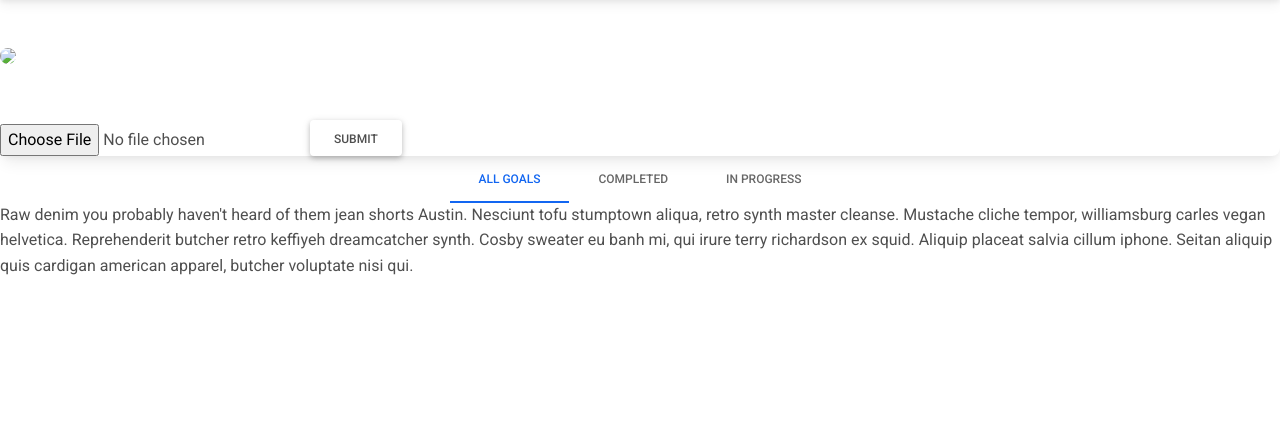
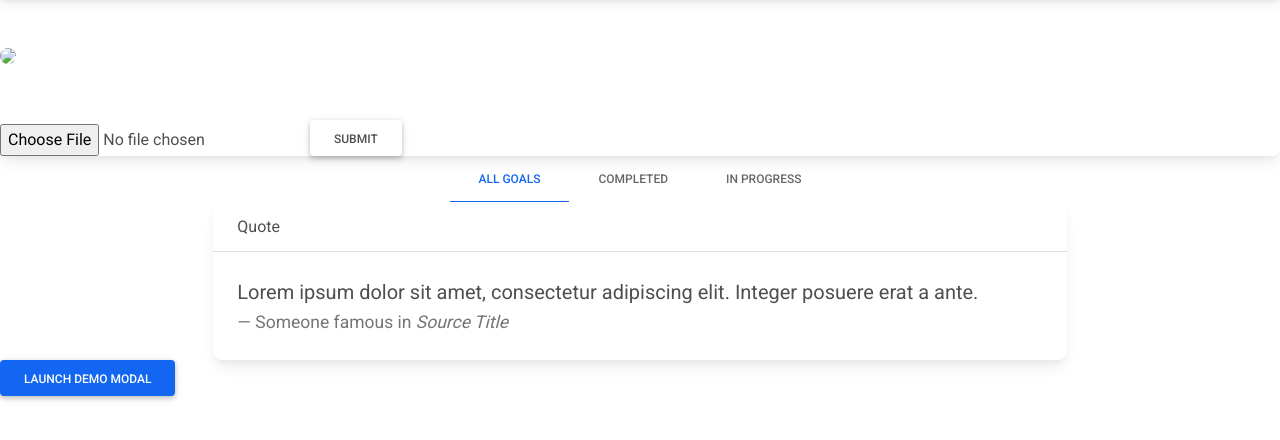
Before and after one commit to paullally/MS3, a Flask app: template templates/profile.html in a window 1280 px wide. Shown: the part 59-499 px from the top of the page. Run offline with Flask 2, Linux system fonts and the light colour scheme; the template is opened without the code that fills it, so the values that code supplies are empty; some libraries are stand-ins or nearby versions.

Commit message:
add function to create goals

```diff
--- a/app.py
+++ b/app.py
@@ -233,6 +233,27 @@
     return redirect(url_for('workouts', username=username))
 
 
+@app.route("/Add-Goal/<username>", methods=["GET", "POST"])
+def addgoal(username):
+    file = list(mongo.db.files.find({"id": session["user"]}))
+    username = mongo.db.users.find_one({"username": session["user"]})["username"]
+    if request.method == 'POST':
+        mongo.db.Goals.insert_one(
+            {
+                'user': session["user"],
+                "Date": date.today().strftime("%d/%m/%Y"),
+                'Title': request.form['Title'],
+                'Details': request.form['Details'],
+                'Completed': False
+            })
+    return redirect(url_for('profile', username=username,files=file))
+
+
+
+
+
+
+
 
 if __name__ == "__main__":
     app.run(host=os.environ.get("IP"),
--- a/templates/profile.html
+++ b/templates/profile.html
@@ -124,29 +124,78 @@
       </li>
     </ul>
     <div class="tab-content" id="myTabContent">
-      <div class="tab-pane fade show active" id="home" role="tabpanel" aria-labelledby="home-tab">Raw denim you
-        probably haven't heard of them jean shorts Austin. Nesciunt tofu stumptown aliqua, retro synth master
-        cleanse. Mustache cliche tempor, williamsburg carles vegan helvetica. Reprehenderit butcher retro
-        keffiyeh dreamcatcher synth. Cosby sweater eu banh mi, qui irure terry richardson ex squid. Aliquip
-        placeat salvia cillum iphone. Seitan aliquip quis cardigan american apparel, butcher voluptate nisi
-        qui.</div>
-      <div class="tab-pane fade" id="profile" role="tabpanel" aria-labelledby="profile-tab">Food truck fixie
-        locavore, accusamus mcsweeney's marfa nulla single-origin coffee squid. Exercitation +1 labore velit,
-        blog sartorial PBR leggings next level wes anderson artisan four loko farm-to-table craft beer twee.
-        Qui photo booth letterpress, commodo enim craft beer mlkshk aliquip jean shorts ullamco ad vinyl cillum
-        PBR. Homo nostrud organic, assumenda labore aesthetic magna delectus mollit. Keytar helvetica VHS
-        salvia yr, vero magna velit sapiente labore stumptown. Vegan fanny pack odio cillum wes anderson 8-bit,
-        sustainable jean shorts beard ut DIY ethical culpa terry richardson biodiesel. Art party scenester
-        stumptown, tumblr butcher vero sint qui sapiente accusamus tattooed echo park.</div>
-      <div class="tab-pane fade" id="contact" role="tabpanel" aria-labelledby="contact-tab">Etsy mixtape
-        wayfarers, ethical wes anderson tofu before they sold out mcsweeney's organic lomo retro fanny pack
-        lo-fi farm-to-table readymade. Messenger bag gentrify pitchfork tattooed craft beer, iphone skateboard
-        locavore carles etsy salvia banksy hoodie helvetica. DIY synth PBR banksy irony. Leggings gentrify
-        squid 8-bit cred pitchfork. Williamsburg banh mi whatever gluten-free, carles pitchfork biodiesel fixie
-        etsy retro mlkshk vice blog. Scenester cred you probably haven't heard of them, vinyl craft beer blog
-        stumptown. Pitchfork sustainable tofu synth chambray yr.</div>
+    <div class="col-lg-8 offset-lg-2">
+      <div class="card">
+        <div class="card-header">
+          Quote
+        </div>
+        <div class="card-body">
+          <blockquote class="blockquote mb-0">
+            <p>Lorem ipsum dolor sit amet, consectetur adipiscing elit. Integer posuere erat a ante.</p>
+            <footer class="blockquote-footer">Someone famous in <cite title="Source Title">Source Title</cite></footer>
+          </blockquote>
+        </div>
+      </div>
+    </div>
+  </div>
+</div>
+</div>
+
+<!-- Button trigger modal -->
+<button
+  type="button"
+  class="btn btn-primary"
+  data-mdb-toggle="modal"
+  data-mdb-target="#exampleModal"
+>
+  Launch demo modal
+</button>
+
+<!-- Modal -->
+<div
+  class="modal fade"
+  id="exampleModal"
+  tabindex="-1"
+  aria-labelledby="exampleModalLabel"
+  aria-hidden="true"
+>
+  <div class="modal-dialog">
+    <div class="modal-content">
+      <div class="modal-header">
+        <h5 class="modal-title" id="exampleModalLabel">New Goal</h5>
+        <button
+          type="button"
+          class="btn-close"
+          data-mdb-dismiss="modal"
+          aria-label="Close"
+        ></button>
+      </div>
+      <div class="modal-body">
+        <form class="new_patient" method="POST" action="{{url_for('addgoal',username=username)}}">
+          <div class="form-group">
+            <div class="row">
+              <div class="col-sm-12 col-md-12 col-lg-12">
+                <h5 class="small-heading">Goal Title</h5>
+                <input type="text" name="Title"  class="form-control mb-4" required>
+              </div>
+              <div class="col-sm-12 col-md-12 col-lg-12">
+                <h5 class="small-heading">Goal Details</h5>
+                <div class="form-outline">
+                  <textarea class="form-control" name="Details" rows="4"></textarea>
+                </div>
+              </div>
+            <div class="d-flex justify-content-between mt-3">
+              <button type="submit" class="btn btn-primary btn-rounded">Save</button>
+            </div>
+          </div>
+        </form>
+      </div>
     </div>
   </div>
 </div>
 
+
+
+
+
 {% endblock %}
--- a/templates/workouts.html
+++ b/templates/workouts.html
@@ -158,7 +158,7 @@
         ></button>
       </div>
       <div class="modal-body">
-        <form class="new_patient" method="POST" action="{{url_for('addworkout',username=username)}}">
+        <form method="POST" action="{{url_for('addworkout',username=username)}}">
           <div class="form-group">
             <div class="row">
               <div class="col-sm-12 col-md-12 col-lg-12">
```
